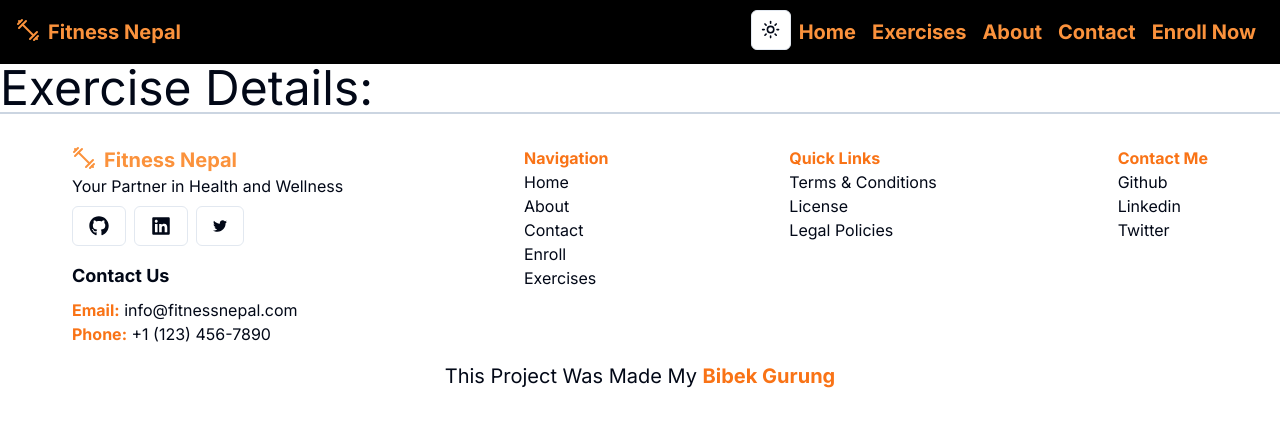
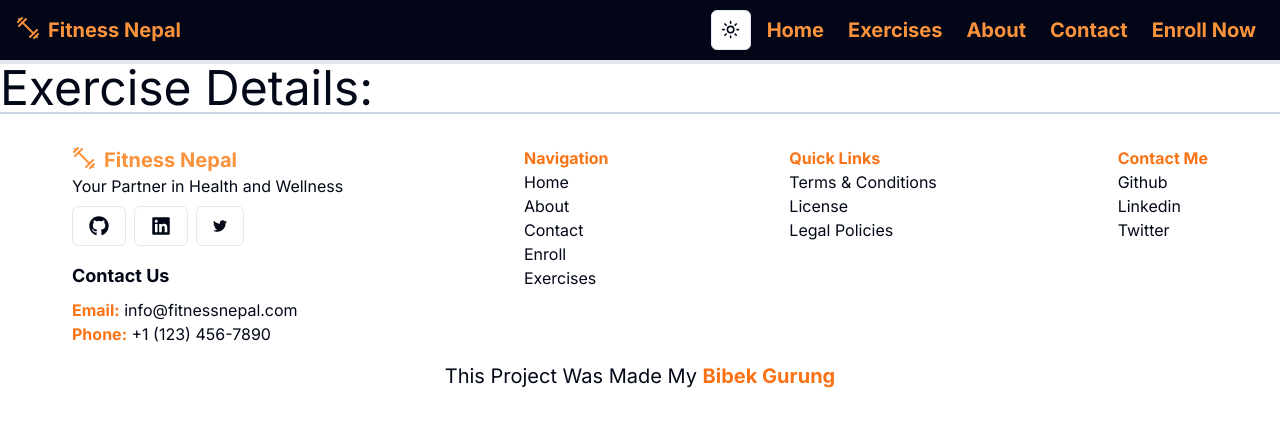
Before and after one commit to bibekgurung9/fitness-exercise-app, a Next.js app: page /exerciseDetails in a window 1280 px wide. Shown: the top 426 px of the page. Built offline with nearby package versions, Linux system fonts and the light colour scheme.

Commit message:
css change

```diff
--- a/src/components/navbar.tsx
+++ b/src/components/navbar.tsx
@@ -6,12 +6,12 @@ import { ModeToggle } from "./mode-toggle";
 
 export default function Navbar(){
   return(
-    <nav className="bg-black flex h-[64px] justify-between items-center w-full">
+    <nav className="bg-slate-950 flex h-[64px] justify-between items-center w-full border-b-4">
         <Link href="/" className="m-4 flex gap-2 text-orange-400 font-bold text-xl">
           <Dumbbell />
           <span>Fitness Nepal</span>
         </Link>
-      <div className="hidden md:flex mr-4">
+      <div className="hidden md:flex mr-4 items-center gap-x-2">
         <ModeToggle />
         {navLinks.map((links) => (
           <div key={links.label}>
```
